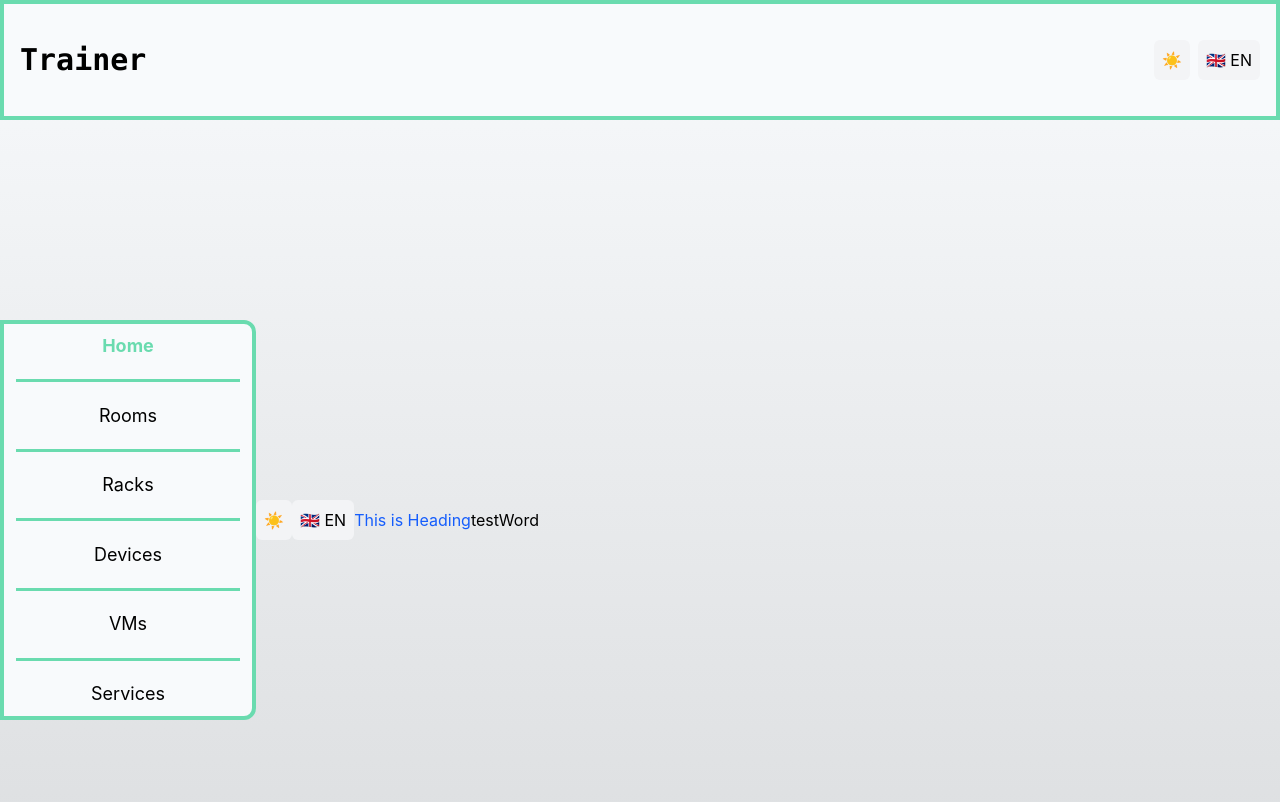
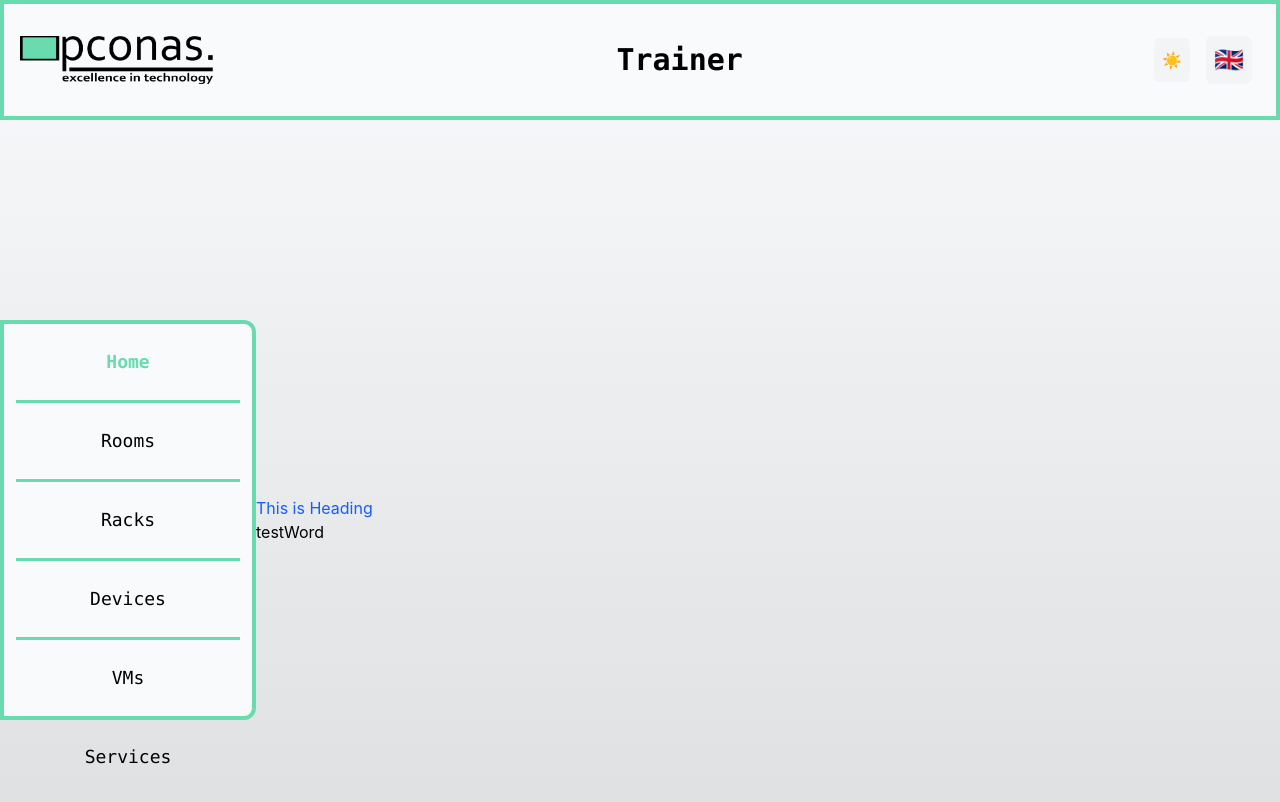
Before and after one commit to wizard0987654321/Pconas-Server-Project, a React (Vite) app in the folder frontend/: page / in a window 1280 px wide. Shown: the top 802 px of the page. Built offline with nearby package versions, Linux system fonts and the light colour scheme; no server answers.

Commit message:
mobile and desktop sidebar first versions

```diff
--- /dev/null
+++ b/frontend/src/components/DesktopSidebar.tsx
@@ -0,0 +1,26 @@
+import NavList from "./SidebarData";
+
+function DesktopSidebar() {
+    return (
+        <div
+            className="
+                        hidden sm:flex
+                        flex-col
+                        bg-[#F8FAFC] dark:bg-gray-900
+                        border-4 border-[#6ADBAF] dark:border-[#3f8c6f]
+                        h-[50vh]
+                        w-[20vw]
+                        rounded-r-[0.75rem] rounded-l-none
+                        xs:scale-100
+                        middle:scale-[2]
+                        biggest:scale-[3]
+                    "
+        >
+            <nav className="flex flex-col justify-between items-center w-full h-full">
+                <NavList />
+            </nav>
+        </div>
+    )
+}
+
+export default DesktopSidebar;
--- /dev/null
+++ b/frontend/src/components/Header.tsx
@@ -0,0 +1,29 @@
+import ThemeToggle from "./ThemeToggle"
+import LanguageToggle from "./LanguageToggle"
+import logo from "../assets/pconasLogo.png"
+import { Link } from "react-router-dom"
+
+function Header() {
+    return (
+        <>
+            <header className="h-[15vh] w-full bg-[#F8FAFC] dark:bg-gray-900 border-4 border-[#6ADBAF] dark:border-[#3f8c6f] flex items-center justify-between l:px-4">
+                <Link to="/">
+                    <img
+                        src={logo}
+                        alt="Logo"
+                        className="h-full max-h-12 w-auto scale-50 m:scale-75 l:scale-100 cursor-pointer"
+                    />
+                </Link>
+                <span className="hidden m:inline font-mono text-3xl font-bold text-black-700 dark:text-gray-100">
+                    Trainer
+                </span>
+                <div className="flex flex-col gap-4 m-2 items-center m:flex-row">
+                    <ThemeToggle />
+                    <LanguageToggle />
+                </div>
+            </header>
+        </>
+    )
+}
+
+export default Header;
--- a/frontend/src/components/LanguageToggle.tsx
+++ b/frontend/src/components/LanguageToggle.tsx
@@ -9,8 +9,11 @@ export default function LanguageToggle() {
   };
 
   return (
-    <button onClick={toggleLanguage} className="p-2 rounded-md bg-gray-100 dark:bg-gray-800">
-      {i18n.language === 'en' ? '🇩🇪 DE' : '🇬🇧 EN'}
+    <button
+      onClick={toggleLanguage}
+      className="p-2 rounded-md bg-gray-100 dark:bg-gray-800 cursor-pointer text-2xl"
+    >
+      {i18n.language === 'en' ? '🇩🇪' : '🇬🇧'}
     </button>
   );
 }
--- /dev/null
+++ b/frontend/src/components/MobileSidebar.tsx
@@ -0,0 +1,26 @@
+import NavList from "./SidebarData";
+
+type Props = {
+    open: boolean,
+    onClose: () => void
+};
+
+function MobileSidebar({ open, onClose }: Props) {
+    if (!open) return null;
+
+    return (
+        <div className="sm:hidden absolute top-16 left-0 z-50 w-64 bg-[#F8FAFC] dark:bg-gray-900 border-r-4 border-[#6ADBAF] dark:border-[#3f8c6f] shadow-lg">
+            <button
+                onClick={onClose}
+                className="p-4 text-2xl"
+            >
+                ✕
+            </button>
+            <nav className="flex flex-col">
+                <NavList onItemClick={onClose}/>
+            </nav>
+        </div>
+    )
+}
+
+export default MobileSidebar;
--- a/frontend/src/components/NavItem.tsx
+++ b/frontend/src/components/NavItem.tsx
@@ -3,19 +3,21 @@ import { useTranslation } from "react-i18next";
 
 type NavItemProps = {
     to: string,
-    label: string
+    label: string,
+    onClick?: () => void
 }
 
 function NavItem (
-    { to, label }: NavItemProps
+    { to, label, onClick }: NavItemProps
 ) {
     const { t } = useTranslation();
 
     return (
         <NavLink
             to={to}
+            onClick={onClick}
             className={({ isActive }) =>
-                `py-2 text-sm md:text-lg transition-colors ${
+                `py-6 font-mono text-sm m:text-lg transition-colors ${
                     isActive ? "font-bold text-[#6ADBAF]" : "text-black"
                 }`
             }
--- /dev/null
+++ b/frontend/src/components/SidebarData.tsx
@@ -0,0 +1,26 @@
+import NavItem from "./NavItem";
+import NavItemSeparation from "./NavItemSeparation";
+
+type Props = {
+    onItemClick?: () => void;
+};
+
+function NavList({ onItemClick }: Props) {
+    return (
+        <>
+            <NavItem to="/" label="nav.home" onClick={onItemClick}/>
+            <NavItemSeparation />
+            <NavItem to="rooms" label="nav.rooms" onClick={onItemClick}/>
+            <NavItemSeparation />
+            <NavItem to="racks" label="nav.racks" onClick={onItemClick}/>
+            <NavItemSeparation />
+            <NavItem to="devices" label="nav.devices" onClick={onItemClick}/>
+            <NavItemSeparation />
+            <NavItem to="vms" label="nav.vms" onClick={onItemClick}/>
+            <NavItemSeparation />
+            <NavItem to="services" label="nav.services" onClick={onItemClick}/>
+        </>
+    );
+}
+
+export default NavList;
--- a/frontend/src/components/ThemeToggle.tsx
+++ b/frontend/src/components/ThemeToggle.tsx
@@ -5,7 +5,7 @@ export default function ThemeToggle() {
   return (
     <button
       onClick={toggleTheme}
-      className="p-2 rounded-md bg-gray-100 dark:bg-gray-800 cursor-pointer"
+      className="py-2.5 px-2 rounded-md bg-gray-100 dark:bg-gray-800 cursor-pointer"
       aria-label="Toggle theme"
     >
       {theme === 'dark' ? '🌙' : '☀️'}
--- a/frontend/src/index.css
+++ b/frontend/src/index.css
@@ -1,3 +1,14 @@
-@import "tailwindcss";
+@import url('https://fonts.googleapis.com/css2?family=Space+Mono:wght@400;700&family=Source+Sans+3:wght@200;300;400;500;600;700;800;900&display=swap');
+@import 'tailwindcss';
+/*font-mono in tailwind classes*/
 
 @custom-variant dark (&:where(.dark, .dark *));
+
+@theme {
+  --breakpoint-xs: 30rem;
+  --breakpoint-s: 40rem;
+  --breakpoint-m: 48rem;
+  --breakpoint-l: 64rem;
+  --breakpoint-xl: 80rem;
+  --breakpoint-2xl: 100rem;
+}
--- a/frontend/src/pages/App.tsx
+++ b/frontend/src/pages/App.tsx
@@ -1,8 +1,6 @@
 import { useEffect } from 'react'
 import '../App.css'
 import { getHealth, getRoomData, getTestMessage } from '../services/api'
-import ThemeToggle from '../components/ThemeToggle';
-import LanguageToggle from '../components/LanguageToggle';
 import { useTranslation } from 'react-i18next';
 
 
@@ -42,8 +40,6 @@ function App() {
 
   return (
     <>
-      <ThemeToggle />
-      <LanguageToggle />
       <h1 className="text-blue-600 dark:text-red-600">This is Heading</h1>
       <p>{t('test.testWord')}</p>
     </>
--- a/frontend/src/pages/Navigation.tsx
+++ b/frontend/src/pages/Navigation.tsx
@@ -1,52 +1,43 @@
-import { Outlet, NavLink } from "react-router-dom";
-import NavItem from "../components/NavItem";
-import NavItemSeparation from "../components/NavItemSeparation";
-import ThemeToggle from "../components/ThemeToggle";
-import LanguageToggle from "../components/LanguageToggle";
+import { useState } from "react";
+import { Outlet } from "react-router-dom";
+import Header from "../components/Header";
+import DesktopSidebar from "../components/DesktopSidebar";
+import MobileSidebar from "../components/MobileSidebar";
 
 function Navigation() {
+    const [isOpen, setIsOpen] = useState(false);
+
     return (
         <div className="min-h-screen bg-gradient-to-b from-[#F8FAFC] to-[#DBDDDF] dark:from-gray-900 dark:to-gray-950">
-            <header className="h-[15vh] w-full bg-[#F8FAFC] dark:bg-gray-900 border-4 border-[#6ADBAF] dark:border-[#3f8c6f] flex items-center justify-between px-4">
-                <span className="font-mono text-3xl font-bold text-black-700 dark:text-gray-100">
-                    Trainer
-                </span>
-                <div className="flex items-center gap-2">
-                    <ThemeToggle />
-                    <LanguageToggle />
+            <Header />
+
+            {/* Mobile burger button */}
+            <div className="sm:hidden p-4">
+                <button
+                    onClick={() => setIsOpen(!isOpen)}
+                    className="text-3xl text-black dark:text-white"
+                >
+                    ☰
+                </button>
+            </div>
+
+            {/* Mobile menu */}
+            {isOpen && <MobileSidebar
+                open={isOpen}
+                onClose={() => setIsOpen(false)} />
+            }
+
+            <div className="flex items-center min-h-screen">
+                {/* Desktop sidebar */}
+                <DesktopSidebar />
+
+                {/* Main content */}
+                <div className="flex-1">
+                    <Outlet />
                 </div>
-            </header>
-            <div className="flex items-center h-[100vh]">
-                <div
-                    className="
-                    flex flex-col
-                    bg-[#F8FAFC] dark:bg-gray-900
-                    border-4 border-[#6ADBAF] dark:border-[#3f8c6f]
-                    h-[50vh]
-                    w-[20vw]
-                    rounded-r-[0.75rem] rounded-l-none
-                    xs:scale-100
-                    middle:scale-[2]
-                    biggest:scale-[3]
-                "
-                >
-                    <nav className="flex flex-col justify-between items-center w-full h-full">
-                        <NavItem to="/" label="nav.home" />
-                        <NavItemSeparation />
-                        <NavItem to="rooms" label="nav.rooms" />
-                        <NavItemSeparation />
-                        <NavItem to="racks" label="nav.racks" />
-                        <NavItemSeparation />
-                        <NavItem to="devices" label="nav.devices" />
-                        <NavItemSeparation />
-                        <NavItem to="vms" label="nav.vms" />
-                        <NavItemSeparation />
-                        <NavItem to="services" label="nav.services" />
-                    </nav>
-                </div>
-                <Outlet />
             </div>
         </div>
     );
 }
+
 export default Navigation;
```
Also changed, not shown: frontend/src/assets/pconasLogo.png (added).
